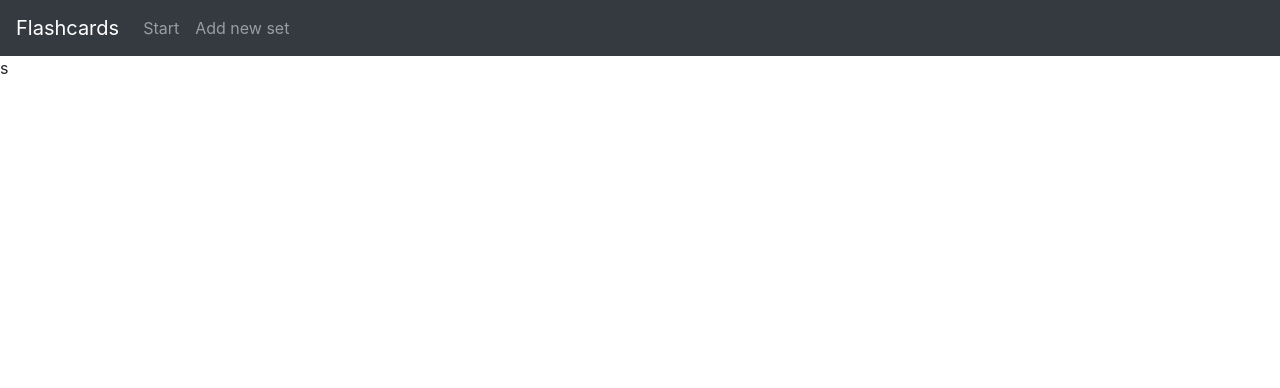
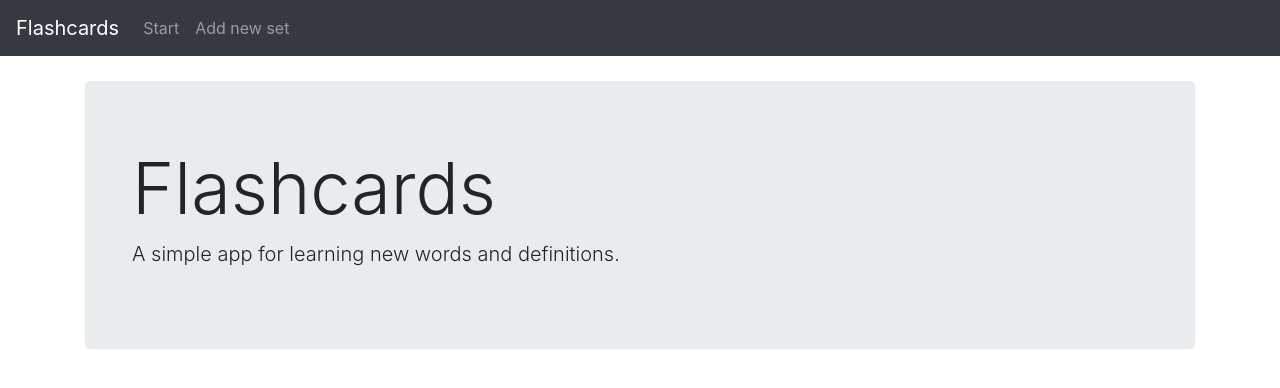
Before and after one commit to mgorzanski/flashcards, a React app: page / in a window 1280 px wide. Shown: the top 388 px of the page. Built offline with nearby package versions, Linux system fonts and the light colour scheme.

Commit message:
add node-sass and a jumbotron

```diff
--- a/package.json
+++ b/package.json
@@ -28,6 +28,7 @@
     "fs-extra": "3.0.1",
     "html-webpack-plugin": "2.29.0",
     "jest": "20.0.4",
+    "node-sass": "^4.7.2",
     "object-assign": "4.1.1",
     "postcss-flexbugs-fixes": "3.2.0",
     "postcss-loader": "2.0.8",
--- a/src/components/App.js
+++ b/src/components/App.js
@@ -2,6 +2,7 @@ import React, { Component } from 'react';
 import { BrowserRouter as Router, Route } from 'react-router-dom';
 import Header from './Header';
 import Main from './Main';
+import './App.scss';
 
 class App extends Component {
   render() {
--- a/src/components/App.scss
+++ b/src/components/App.scss
@@ -0,0 +1,3 @@
+.main {
+    margin-top:25px;
+}
--- a/src/components/Main.js
+++ b/src/components/Main.js
@@ -1,11 +1,17 @@
 import React from 'react';
+import { Jumbotron, Container } from 'reactstrap';
 
 class Main extends React.Component {
     render () {
         return (
-            <React.Fragment>
-                s
-            </React.Fragment>
+            <Container>
+                <Jumbotron>
+                    <Container>
+                        <h1 className="display-3">Flashcards</h1>
+                        <p className="lead">A simple app for learning new words and definitions.</p>
+                    </Container>
+                </Jumbotron>
+            </Container>
         );
     }
 }
```
Also changed, not shown: 1 other file (tests, documents, lock files or other folders).
